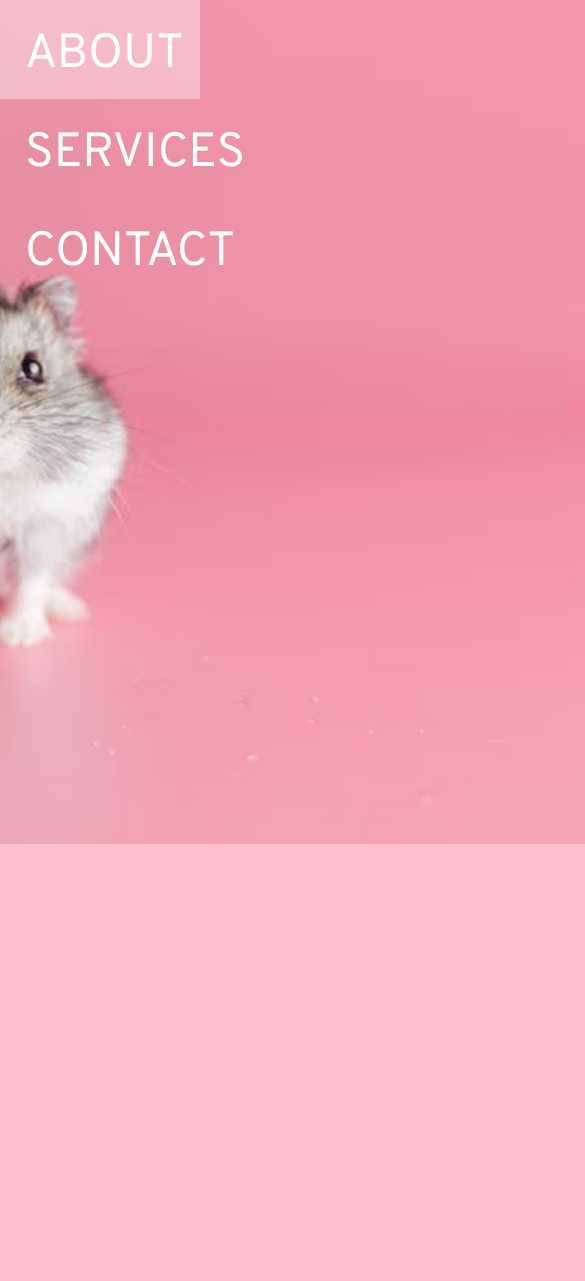
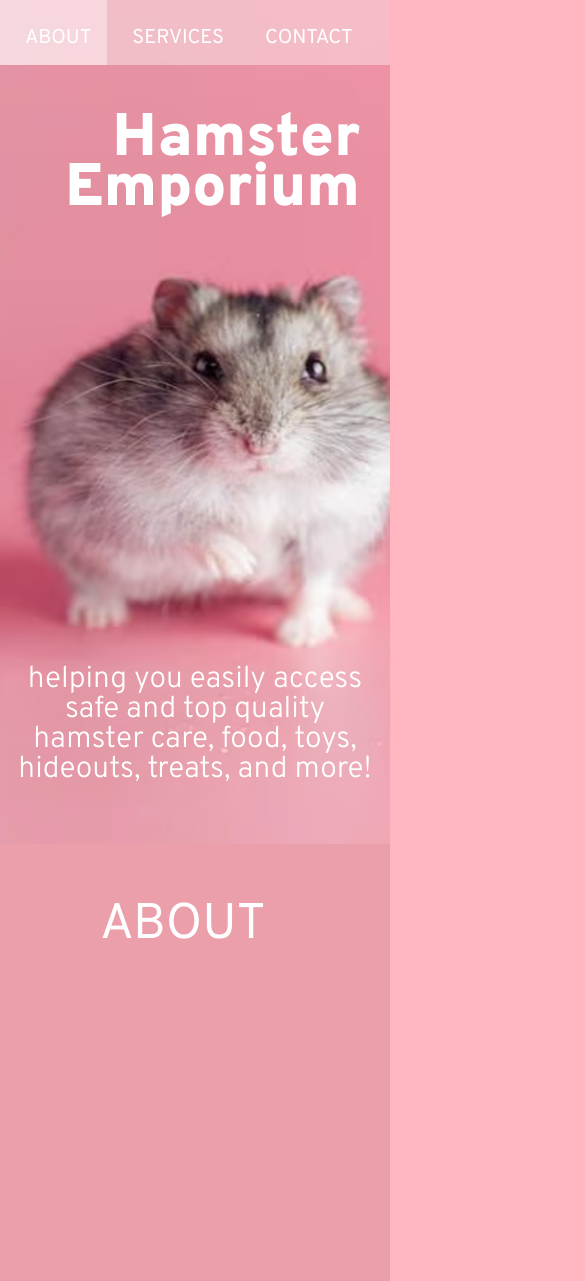
Before and after one commit to bsdc-saarah/bsdc-saarah.github.io, a plain HTML site: page index.html in a window 390 px wide. Shown: the top 1281 px of the page, 585 px wide, since content can reach past the window. Drawn offline with Linux system fonts and the light colour scheme.

Commit message:
hamsters!

```diff
--- a/index.html
+++ b/index.html
@@ -13,14 +13,24 @@
     />
   </head>
   <body>
-    <ul>
-      <li><a href="#about">ABOUT</a></li>
-      <li><a href="#services">SERVICES</a></li>
-      <li><a href="#contact">CONTACT</a></li>
-    </ul>
-    <h1>Hamster<br>Emporium</h1>
-    <h2>helping you easily access safe and top quality hamster care</h2>
-    <h2>food, toys, hideouts, treats, and more!</h2>
+    <section class="main_section">
+      <ul>
+        <li><a href="#about">ABOUT</a></li>
+        <li><a href="#services">SERVICES</a></li>
+        <li><a href="#contact">CONTACT</a></li>
+      </ul>
+      <h1>Hamster<br />Emporium</h1>
+      <h2>helping you easily access safe and top quality <br>hamster care, food, toys, hideouts, treats, and more!</h2>
+    </section>
+    <section class="about_section" id="about">
+      <div class="content">ABOUT</div>
+    </section>
+    <section class="services_section" id="services">
+      <div class="content">SERVICES</div>
+    </section>
+    <section class="contact_section" id="contact">
+      <div class="content">CONTACT</div>
+    </section>
   </body>
   <script src="app.js"></script>
 </html>
--- a/styles/styles.css
+++ b/styles/styles.css
@@ -1,18 +1,62 @@
-html,
+html {
+  height: 100%;
+}
 body {
-  background-color: pink;
-  background-image: url("/images/background-hamster.png");
+  background-color: lightpink;
   color: white;
   font-family: "Overpass", sans-serif;
   font-optical-sizing: auto;
   font-style: normal;
-  background-size: cover;
-  background-repeat: no-repeat;
-  background-position: bottom center;
   min-height: 100%;
   height: 100%;
   padding: 0px;
   margin: 0px;
+}
+
+section {
+  height: 100%;
+}
+
+.main_section {
+  background-image: url("/images/background-hamster.png");
+  background-size: cover;
+  background-repeat: no-repeat;
+  background-position: 20%;
+  text-align: center;
+  background-color: rgb(235, 159, 170);
+  font-family: "Overpass", sans-serif;
+  font-size: 80px;
+  text-align: left;
+}
+
+.about_section {
+  text-align: center;
+  background-color: rgb(235, 159, 170);
+  font-family: "Overpass", sans-serif;
+
+  text-align: left;
+}
+
+.services_section {
+  text-align: center;
+  background-color: rgb(235, 159, 170);
+  font-family: "Overpass", sans-serif;
+
+  text-align: left;
+}
+
+.contact_section {
+  text-align: center;
+  background-color: rgb(235, 159, 170);
+  font-family: "Overpass", sans-serif;
+
+  text-align: left;
+}
+
+.content {
+  padding-left: 100px;
+  padding-top: 50px;
+  font-size: 80px;
 }
 
 h1 {
@@ -21,9 +65,8 @@ h1 {
   line-height: 90px;
   font-weight: 900;
   font-style: normal;
-  text-align: center;
-  padding-right: 70px;
-  padding-left: 800px;
+  text-align: right;
+  padding-right: 50px;
 }
 
 h2 {
@@ -31,10 +74,9 @@ h2 {
   font-optical-sizing: auto;
   font-weight: 350;
   font-style: normal;
-  text-align: center;
-  padding-right: 70px;
-  padding-left: 800px;
+  text-align: right;
   font-size: xx-large;
+  padding-right: 50px;
 }
 
 ul {
@@ -42,8 +84,8 @@ ul {
   margin: 0;
   padding: 0;
   overflow: hidden;
-  background-color: #ffffff62: ;
-font-size: xxx-large;
+  background-color: #ffffff62;
+  font-size: 50px;
 }
 
 li {
@@ -62,5 +104,33 @@ li a {
 
 /* Change the link color to  #ffffff62 (black) on hover */
 li a:hover {
-  background-color:  #ffffff62;
+  background-color: #ffffff62;
 }
+
+@media (max-width: 600px) {
+  ul {
+    font-size: 20px;
+  }
+
+  h1 {
+    font-size: 60px;
+    line-height: 50px;
+    text-align: right;
+    padding-right: 30px;
+  }
+
+  h2 {
+    font-family: "Overpass", sans-serif;
+    text-align: center;
+    font-size: 30px;
+    line-height: 30px;
+    padding: 10px;
+    padding-top:400px;
+  }
+
+  .content {
+text-align: left;
+    font-size: 50px;
+  }
+
+}
```
